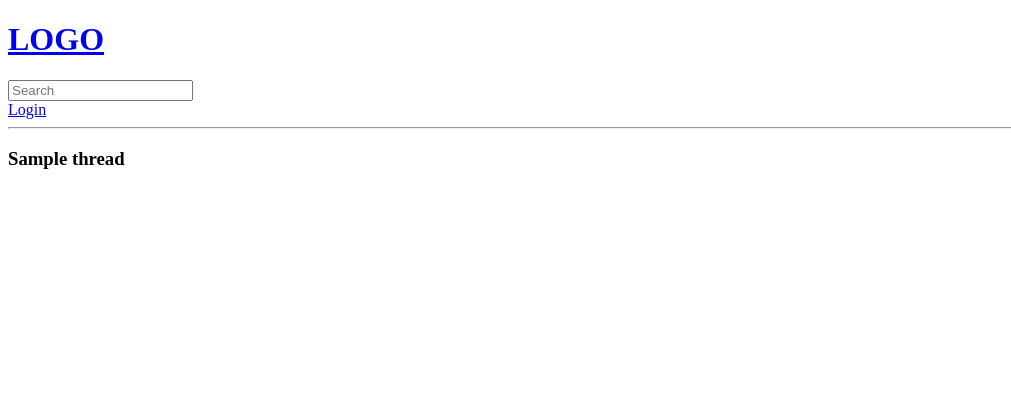
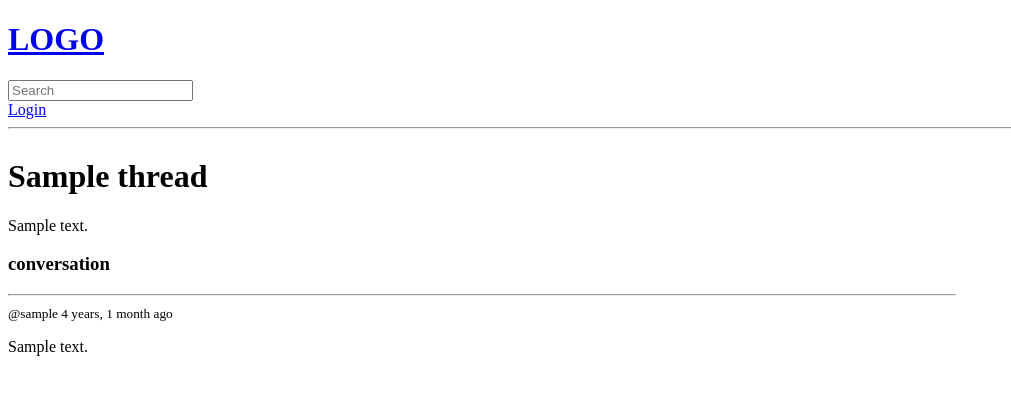
Before and after one commit to JohnnySonTrinh/ebuddies, a Django app: page /thread/1/ in a window 1280 px wide. Shown: the top 395 px of the page, without its empty margins (0-1011 px from the left). Run offline with Django 5.2, Linux system fonts and the light colour scheme; tables that the repository leaves empty hold one stand-in row (values such as "Sample post").

Commit message:
Add comments function thread.html

```diff
--- a/base/templates/base/home.html
+++ b/base/templates/base/home.html
@@ -45,7 +45,6 @@
         </div>
     </div>
 
-
 </div>
 
 {% endblock content %}
--- a/base/templates/base/thread.html
+++ b/base/templates/base/thread.html
@@ -2,6 +2,45 @@
 
 {% block content %}
 
-<h3>{{thread.name}}</h3>
+<style>
+    .thread-container {
+        display: grid;
+        grid-template-columns: 3fr 1fr;
+    }
+</style>
+
+<div class="thread-container">
+
+    <div>
+
+        <h1>{{thread.name}}</h1>
+
+        <p>{{thread.description}}</p>
+
+        <div class="comment-wrapper">
+            <h3>conversation</h3>
+            <hr>
+
+            {% for message in comments %}
+            <div>
+                <small>@{{message.user}} {{message.created|timesince}} ago </small>
+                <p>{{message.body}}</p>
+            </div>
+            {% endfor %}
+        </div>
+
+        {% if request.user.is_authenticated %}
+        <div class="comment-form">
+            <form action="" method="POST">
+                {% csrf_token %}
+                <input type="text" name="body" placeholder="Add a comment">
+            </form>
+        </div>
+        {% endif %}
+
+    </div>
+
+
+</div>
 
 {% endblock %}
--- a/base/views.py
+++ b/base/views.py
@@ -5,7 +5,7 @@ from django.db.models import Q
 from django.contrib.auth.forms import User
 from django.contrib.auth import authenticate, login, logout
 from django.contrib.auth.forms import UserCreationForm
-from .models import Thread, Topic
+from .models import Thread, Topic, Message
 from .forms import ThreadForm
 from django.http import HttpResponse
 
@@ -78,7 +78,17 @@ def home(request):
 
 def thread(request, pk):
     thread = Thread.objects.get(id=pk)
-    context = {'thread': thread}
+    comments = thread.message_set.all().order_by('-created')
+
+    if request.method == 'POST':
+        message = Message.objects.create(
+            user=request.user,
+            thread=thread,
+            body=request.POST.get('body')
+        )
+        return redirect('thread', pk=thread.id)
+
+    context = {'thread': thread, 'comments': comments}
     return render(request, 'base/thread.html', context)
 
 @login_required(login_url='login')
```
